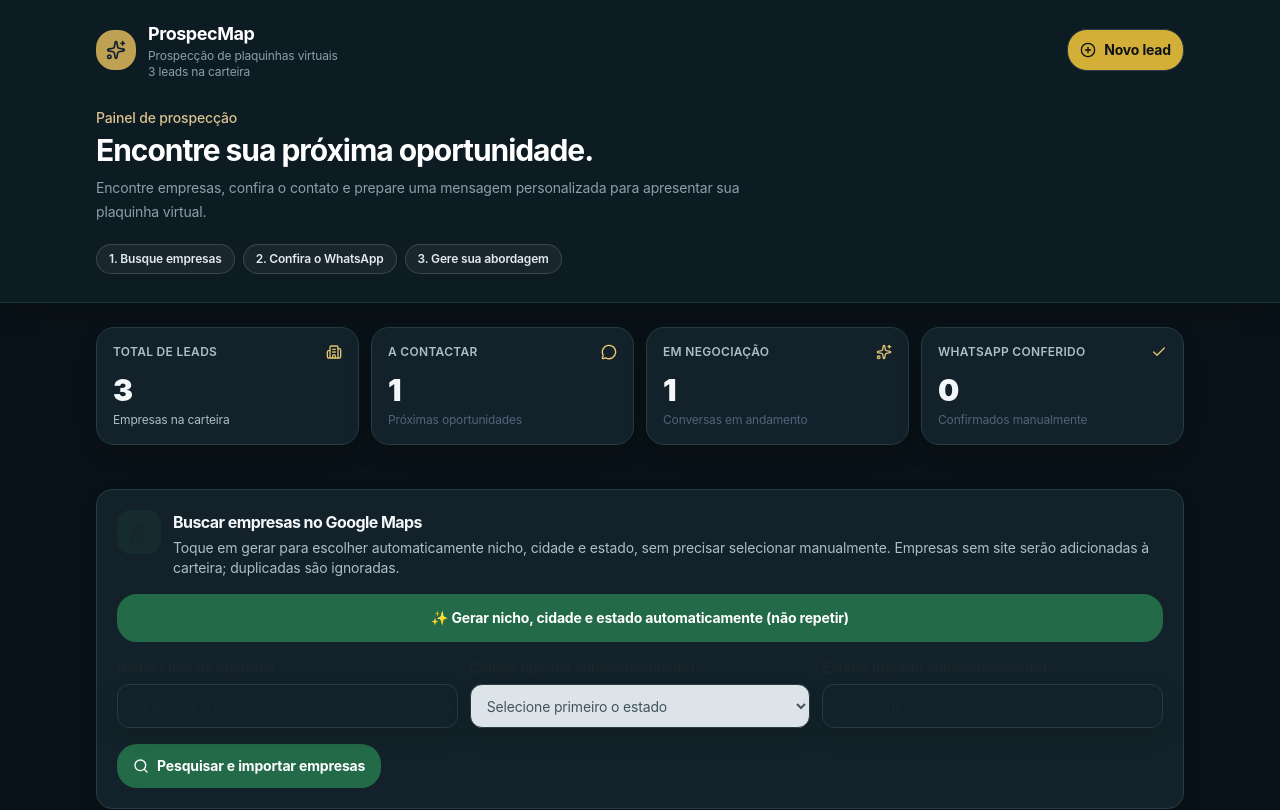
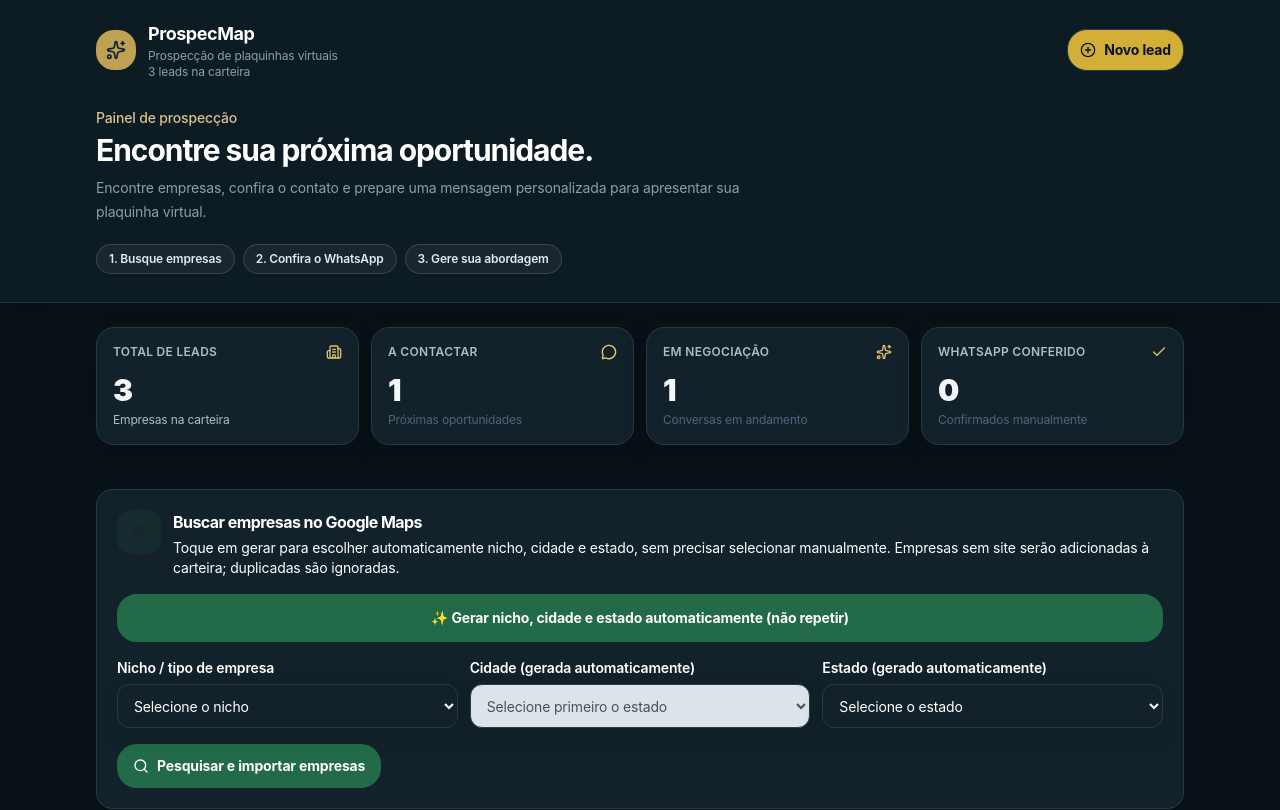
Before and after one commit to djpankozzo00-wq/mapsgoogle, a Next.js app: page / in a window 1280 px wide. Shown: the top 810 px of the page. Built offline with nearby package versions, Linux system fonts and the light colour scheme.

Commit message:
Make search and deleted history text white

```diff
--- a/app/globals.css
+++ b/app/globals.css
@@ -555,3 +555,32 @@
   color: #ffe08a !important;
   border-color: #667d88 !important;
 }
+
+
+/* User-requested final change: force white lettering in search fields and deleted-company history */
+.prospecmap-dashboard section form,
+.prospecmap-dashboard section form label,
+.prospecmap-dashboard section form label span,
+.prospecmap-dashboard section form h2,
+.prospecmap-dashboard section form p,
+.prospecmap-dashboard section form input,
+.prospecmap-dashboard section form select,
+.prospecmap-dashboard section form textarea,
+.prospecmap-dashboard section form select option,
+.prospecmap-dashboard section form select optgroup {
+  color: #ffffff !important;
+  -webkit-text-fill-color: #ffffff !important;
+}
+.prospecmap-dashboard section form input::placeholder,
+.prospecmap-dashboard section form textarea::placeholder {
+  color: #d1dbe0 !important;
+  -webkit-text-fill-color: #d1dbe0 !important;
+}
+.prospecmap-dashboard section ul li,
+.prospecmap-dashboard section ul li p,
+.prospecmap-dashboard section ul li span,
+.prospecmap-dashboard section ul li div,
+.prospecmap-dashboard section ul li .font-medium,
+.prospecmap-dashboard section ul li .font-bold {
+  color: #ffffff !important;
+}
```
